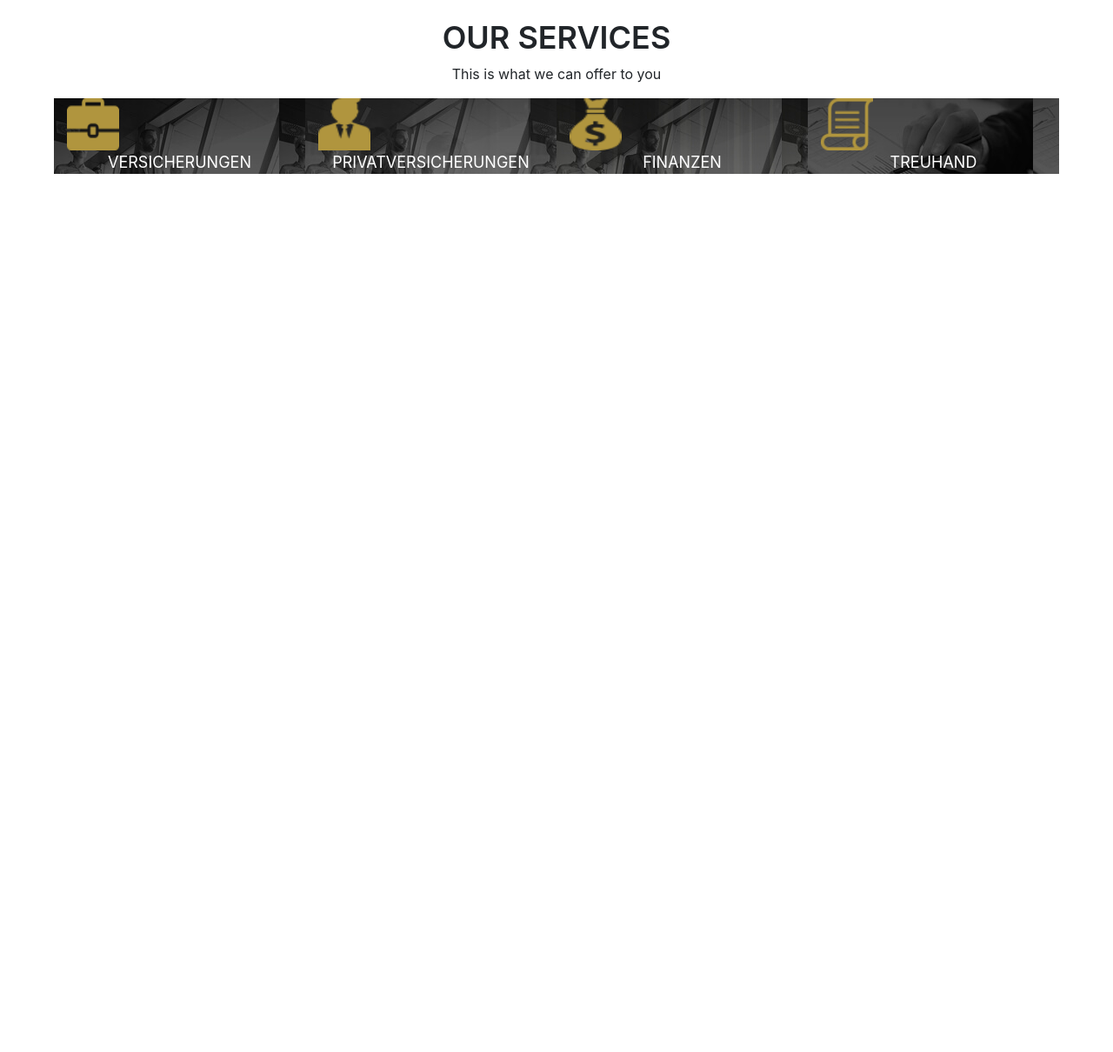
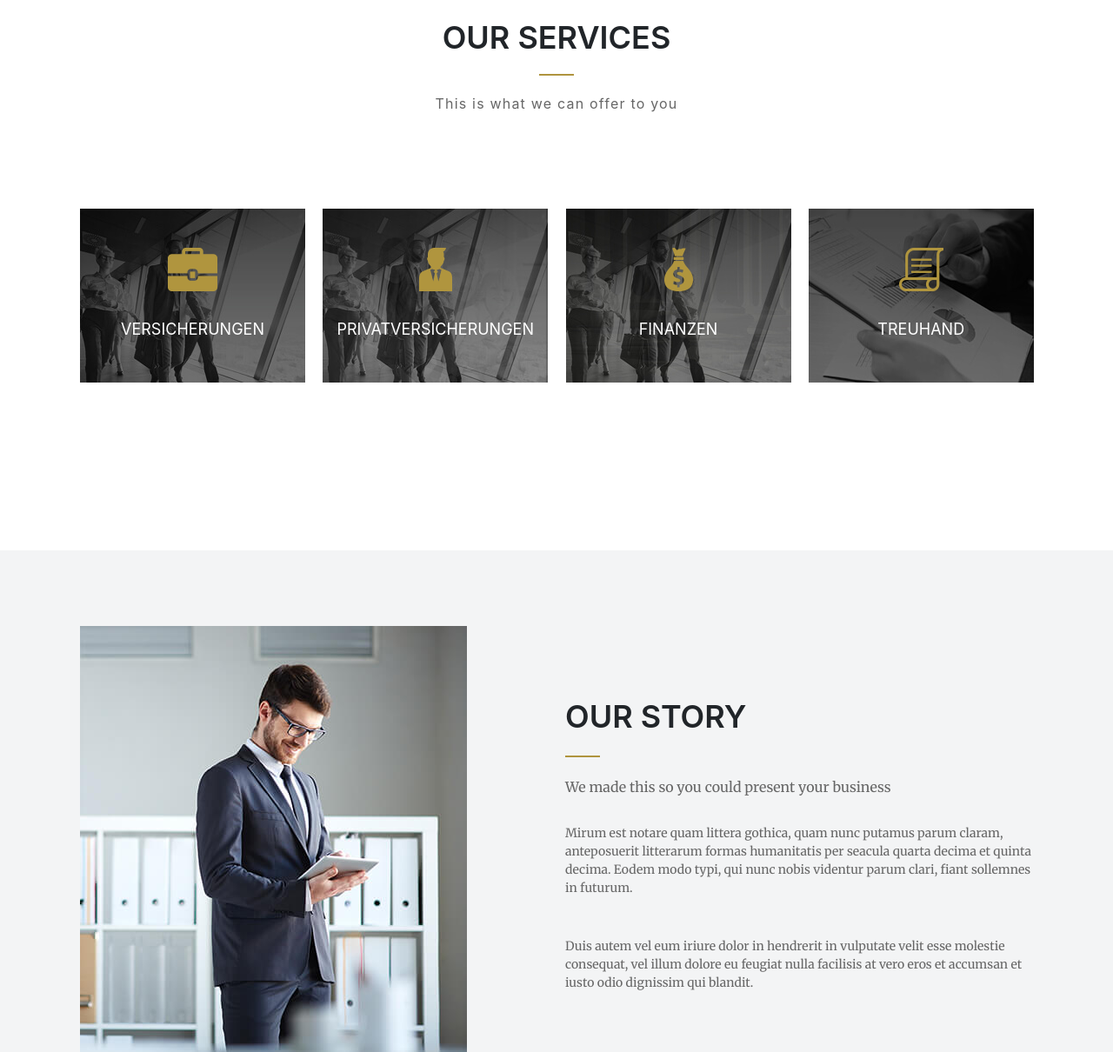
Before and after one commit to doricigor/task2, a website: page index.html in a window 1280 px wide. Shown: the part 1018-2228 px from the top of the page at 87% size. Before the commit the page ends 1318 px from the top, so only its background shows below. Drawn offline with nearby package versions, Linux system fonts and the light colour scheme.

Commit message:
Services finished. Working on story

```diff
--- a/index.html
+++ b/index.html
@@ -104,7 +104,7 @@
             <div class="container banner__content">
                 <h1 class="banner__heading heading-1">Insalvo consulting</h1>
                 <div class="banner__wrap">
-                    <p class="banner__p">Lorem ipsum dolor sit amet, consectetur adipisicing elit. Optio ab sed cumque.
+                    <p class="banner__p">Lorem ipsum dolor sit amet, consectetur adipisicing elit, sed diam nonummy nibh
                     </p>
                     <button class="banner__btn btn-gold">Read more</button>
                 </div>
@@ -117,27 +117,55 @@
             <p class="services__text">This is what we can offer to you</p>
             <div class="services__cards">
                 <div class="row">
-                    <div class="col-md-3 col-sm-6 services__card services__card--1">
-                        <img src="img/icons/bag.png" alt="bag">
-                        <span class="services__span">Versicherungen</span>
+                    <div class="col-md-3 col-sm-6 services__card">
+                        <div class="services__card--1">
+                            <img src="img/icons/bag.png" alt="bag">
+                            <span class="services__span">Versicherungen</span>
+                        </div>
                     </div>
-                    <div class="col-md-3 col-sm-6 services__card services__card--2">
-                        <img src="img/icons/man.png" alt="bag">
-                        <span class="services__span">Privatversicherungen</span>
+                    <div class="col-md-3 col-sm-6 services__card">
+                        <div class="services__card--2">
+                            <img src="img/icons/man.png" alt="man">
+                            <span class="services__span">Privatversicherungen</span>
+                        </div>
                     </div>
-                    <div class="col-md-3 col-sm-6 services__card services__card--3">
-                        <img src="img/icons/cash.png" alt="bag">
-                        <span class="services__span">Finanzen</span>
+                    <div class="col-md-3 col-sm-6 services__card">
+                        <div class="services__card--3">
+                            <img src="img/icons/cash.png" alt="cash">
+                            <span class="services__span">Finanzen</span>
+                        </div>
                     </div>
-                    <div class="col-md-3 col-sm-6 services__card services__card--4">
-                        <img src="img/icons/letter.png" alt="bag">
-                        <span class="services__span">Treuhand</span>
+                    <div class="col-md-3 col-sm-6 services__card">
+                        <div class="services__card--4">
+                            <img src="img/icons/letter.png" alt="letter">
+                            <span class="services__span">Treuhand</span>
+                        </div>
                     </div>
+
                 </div>
             </div>
 
         </div>
 
+        <div class="story">
+            <div class="story__content container">
+                <div class="row">
+                    <div class="col-md-6 col-sm-12">
+                        <img src="img/story.jpg" alt="story" class="story__img">
+                    </div>
+                    <div class="col-md-6 col-sm-12 story__content--right">
+                        <h2 class="story__heading heading-2">Our Story</h2>
+                        <p class="story__subhead">We made this so you could present your business</p>
+                        <p class="story__text">
+                            Mirum est notare quam littera gothica, quam nunc putamus parum claram, anteposuerit litterarum formas humanitatis per seacula quarta decima et quinta decima. Eodem modo typi, qui nunc nobis videntur parum clari, fiant sollemnes in futurum.
+                        </p>
+                        <p class="story__text">
+                            Duis autem vel eum iriure dolor in hendrerit in vulputate velit esse molestie consequat, vel illum dolore eu feugiat nulla facilisis at vero eros et accumsan et iusto odio dignissim qui blandit.
+                        </p>
+                    </div>
+                </div>
+            </div>
+        </div>
 
     </main>
 
--- a/sass/components/_banner.scss
+++ b/sass/components/_banner.scss
@@ -9,8 +9,8 @@
     top: 50%;
     left: 50%;
     transform: translate(-50%, -50%);
-    padding-bottom: 35px;
-    padding-left: 22px;
+    padding-bottom: 37px;
+    padding-left: 13px;
 }
 
 .banner__wrap {
@@ -19,11 +19,11 @@
 }
 
 .banner__btn {
-    margin-top: 50px;
+    margin-top: 55px;
 }
 
 .banner__heading {
-    letter-spacing: 2px;
+    letter-spacing: 1.6px;
     padding-bottom: 10px;
 
     &::after {
@@ -39,7 +39,7 @@
 .banner__p {
     font-size: 18px;
     font-family: 'Merriweather', serif;
-    margin-top: 25px;
-    letter-spacing: 1px;
+    margin-top: 29px;
+    letter-spacing: 0.9px;
     margin-bottom: -20px;
 }
--- a/sass/components/_nav.scss
+++ b/sass/components/_nav.scss
@@ -1,4 +1,6 @@
-.nav__menu {}
+.nav__menu {
+    margin-bottom: 0;
+}
 
 .nav__list {
     display: flex;
@@ -15,10 +17,10 @@
 
 .nav__item {
     list-style: none;
-    margin-top: 18px;
+    margin-top: 21px;
 
     &:not(:last-child) {
-        margin-right: 33px;
+        margin-right: 35px;
     }
 }
 
--- a/sass/components/_services.scss
+++ b/sass/components/_services.scss
@@ -3,49 +3,61 @@
     text-align: center;
 }
 
-.services__heading {}
+.services__heading {
 
-.services__text {}
+    &::after {
+        @include gold-line;
+        width: 40px;
+        margin: 20px auto;
 
-.services__cards {}
+    }
+}
+
+.services__text {
+    color: $color-gray;
+    font-size: 16px;
+    letter-spacing: 1.2px;
+}
+
+.services__cards {
+    padding: 93px 24px 93px 15px;
+}
 
 .services__card {
-    display: flex;
-    flex-direction: column;
-    justify-content: center;
-    align-content: center;
-    width: 260px;
-    height: 200px;
 
     img {
-        height: 60px;
-        width: 60px;
+        margin-top: 45px;
+        margin-bottom: 30px;
     }
 
     &--1 {
         background-image: url(../img/services/services1.jpg);
-        height: 100%;
+        width: 259px;
+        height: 200px;
     }
 
     &--2 {
         background-image: url(../img/services/services2.jpg);
-        height: 100%;
+        width: 259px;
+        height: 200px;
     }
 
     &--3 {
         background-image: url(../img/services/services3.jpg);
-        height: 100%;
+        width: 259px;
+        height: 200px;
     }
 
     &--4 {
         background-image: url(../img/services/services4.jpg);
-        height: 100%;
+        width: 259px;
+        height: 200px;
     }
 }
 
 .services__span {
     font-size: 18px;
     color: $color-white;
-    // display: block;
     text-transform: uppercase;
+    display: block;
 }
--- a/sass/components/_slider.scss
+++ b/sass/components/_slider.scss
@@ -15,8 +15,8 @@
     display: flex;
     justify-content: center;
     position: absolute;
-    bottom: 24px;
-    left: 51%;
+    bottom: 20px;
+    left: 50.3%;
     transform: translateX(-59%);
 
     list-style-type: none;
--- /dev/null
+++ b/sass/components/_story.scss
@@ -0,0 +1,42 @@
+.story {
+    background-color: $color-silver;
+    width: 100%;
+    padding-top: 87px;
+}
+.story__content {
+
+}
+
+.story__content--right {
+    display: flex;
+    flex-direction: column;
+    justify-content: center;
+    padding: 10px;
+    padding-top: 55px;
+}
+
+.story__img {
+
+}
+
+.story__heading {
+
+    &::after {
+        @include gold-line;
+        width: 40px;
+        margin-top: 23px;
+    }
+}
+
+.story__subhead {
+    font-family: 'Merriweather', serif;
+    font-size: 16px;
+    color: $color-gray;
+}
+
+.story__text {
+    font-family: 'Merriweather', serif;
+    font-size: 14px;
+    color: $color-gray;
+    padding: 15px 0;
+}
--- a/sass/config/_variable.scss
+++ b/sass/config/_variable.scss
@@ -4,6 +4,7 @@ $color-dark-2: #181a1b;
 $color-silver: #f3f4f5;
 $color-gold: #af943e;
 $color-white: #ffffff;
+$color-gray: #666666;
 
 
 // TEXT COLORS:
--- a/sass/main.scss
+++ b/sass/main.scss
@@ -14,3 +14,4 @@
 @import "components/slider";
 @import "components/banner";
 @import "components/services";
+@import "components/story";
```
Also changed, not shown: css/main.css, 1 other file.
